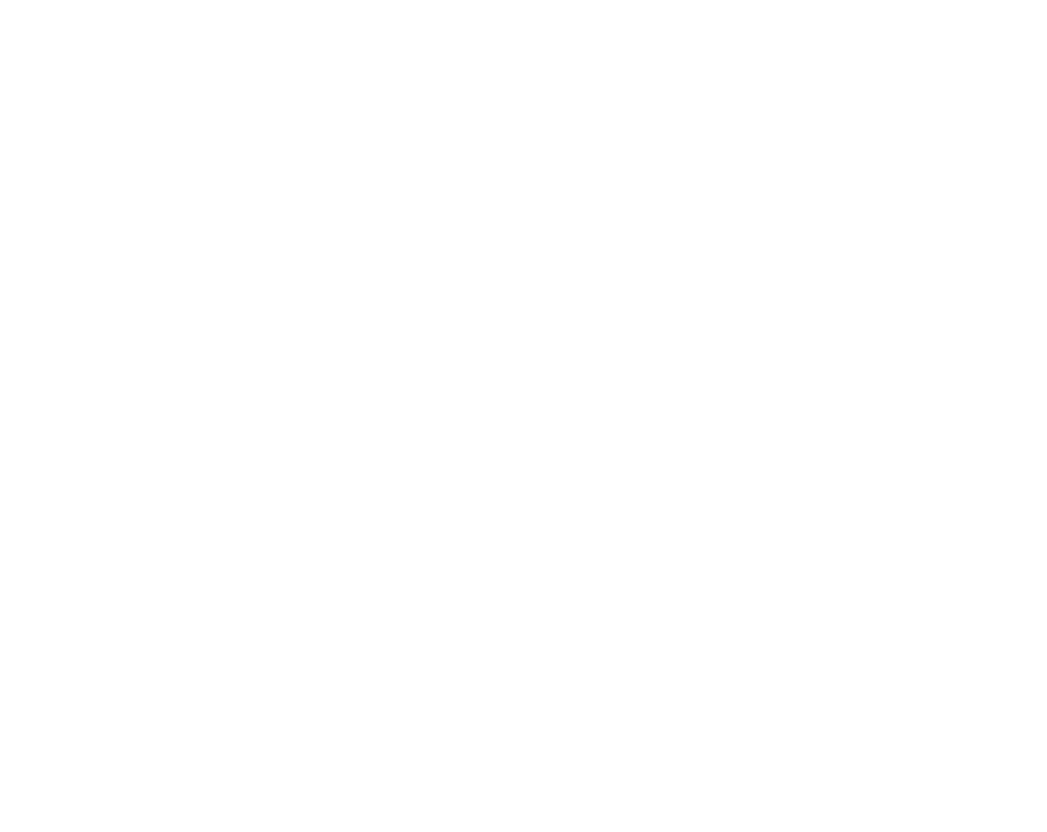
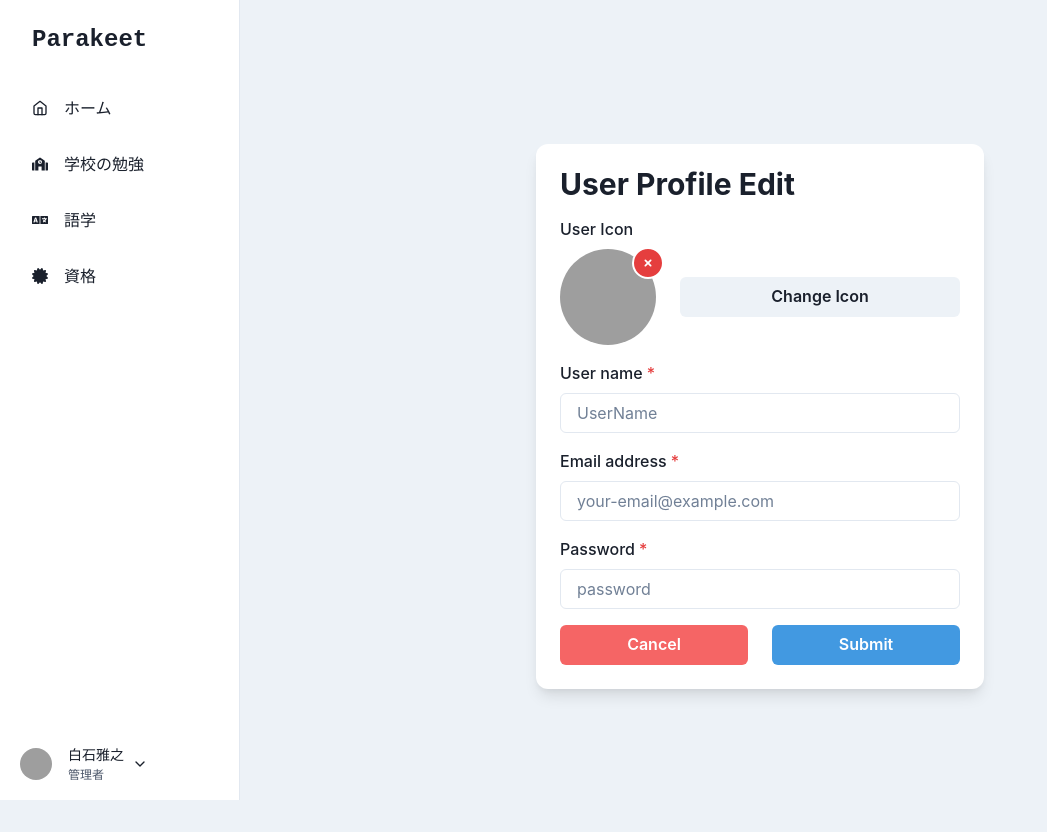
Before and after one commit to okpyjs/chatgpt-speech-front, a React (Create React App) app: page /profile in a window 1280 px wide. Before the commit this address had no page. Shown: the whole page, without its empty margins (0-1047 px from the left). Before the commit the page ends 800 px from the top, so only its background shows below. Built offline with nearby package versions, Linux system fonts and the light colour scheme; grey boxes are pictures that could not be loaded.

Commit message:
init profile

```diff
--- /dev/null
+++ b/src/pages/user/index.tsx
@@ -0,0 +1,107 @@
+import {
+    Button,
+    Flex,
+    FormControl,
+    FormLabel,
+    Heading,
+    Input,
+    Stack,
+    useColorModeValue,
+    HStack,
+    Avatar,
+    AvatarBadge,
+    IconButton,
+    Center,
+} from '@chakra-ui/react';
+import { SmallCloseIcon } from '@chakra-ui/icons';
+
+
+export default function UserProfileEdit(): JSX.Element {
+    return (
+        <Flex
+            minH={'100vh'}
+            align={'center'}
+            justify={'center'}
+            // bg={useColorModeValue('gray.50', 'gray.800')}
+        >
+            <Stack
+                spacing={4}
+                w={'full'}
+                maxW={'md'}
+                bg={useColorModeValue('white', 'gray.700')}
+                rounded={'xl'}
+                boxShadow={'lg'}
+                p={6}
+                my={12}>
+                <Heading lineHeight={1.1} fontSize={{ base: '2xl', sm: '3xl' }}>
+                    User Profile Edit
+                </Heading>
+                <FormControl id="userName">
+                    <FormLabel>User Icon</FormLabel>
+                    <Stack direction={['column', 'row']} spacing={6}>
+                        <Center>
+                            <Avatar size="xl" src="https://bit.ly/sage-adebayo">
+                                <AvatarBadge
+                                    as={IconButton}
+                                    size="sm"
+                                    rounded="full"
+                                    top="-10px"
+                                    colorScheme="red"
+                                    aria-label="remove Image"
+                                    icon={<SmallCloseIcon />}
+                                />
+                            </Avatar>
+                        </Center>
+                        <Center w="full">
+                            <Button w="full">Change Icon</Button>
+                        </Center>
+                    </Stack>
+                </FormControl>
+                <FormControl id="userName" isRequired>
+                    <FormLabel>User name</FormLabel>
+                    <Input
+                        placeholder="UserName"
+                        _placeholder={{ color: 'gray.500' }}
+                        type="text"
+                    />
+                </FormControl>
+                <FormControl id="email" isRequired>
+                    <FormLabel>Email address</FormLabel>
+                    <Input
+                        placeholder="your-email@example.com"
+                        _placeholder={{ color: 'gray.500' }}
+                        type="email"
+                    />
+                </FormControl>
+                <FormControl id="password" isRequired>
+                    <FormLabel>Password</FormLabel>
+                    <Input
+                        placeholder="password"
+                        _placeholder={{ color: 'gray.500' }}
+                        type="password"
+                    />
+                </FormControl>
+                <Stack spacing={6} direction={['column', 'row']}>
+                    <Button
+                        bg={'red.400'}
+                        color={'white'}
+                        w="full"
+                        _hover={{
+                            bg: 'red.500',
+                        }}>
+                        Cancel
+                    </Button>
+                    <Button
+                        bg={'blue.400'}
+                        color={'white'}
+                        w="full"
+                        _hover={{
+                            bg: 'blue.500',
+                        }}>
+                        Submit
+                    </Button>
+                </Stack>
+            </Stack>
+        </Flex>
+    );
+}
--- a/src/routes/router.tsx
+++ b/src/routes/router.tsx
@@ -11,7 +11,7 @@
 import Login from '../pages/register/Login';
 import EmailVerificationForm from '../pages/register/MailVerify';
 import { Plan } from '../pages/plan';
-// import UserProfile from '../pages/user';
+import UserProfileEdit from '../pages/user';
 
 export const Router = () => (
     <BrowserRouter>
@@ -25,7 +25,7 @@
             <Route path="/school" element={<SidebarWithHeader children={"School"} name="school"/>}></Route>
             <Route path="/language" element={<SidebarWithHeader children={"Language"} name="language"/>}></Route>
             <Route path="/certificate" element={<SidebarWithHeader children={"Certificate"} name="certificate"/>}></Route>
-            {/* <Route path="/profile" element={<SidebarWithHeader children={<UserProfile name="abc" email="sg.pythondev@gmail.com" avatarUrl='error' />} name="profile"/>}></Route> */}
+            <Route path="/profile" element={<SidebarWithHeader children={<UserProfileEdit/>} name="profile"/>}></Route>
             <Route path="/setting" element={<SidebarWithHeader children={"Setting"} name="certificate"/>}></Route>
             <Route path="/plan" element={<SidebarWithHeader children={<Plan />} name="plan"/>}></Route>
             {/* <Route path="*" element={<Navigate to={"/"}/>}></Route> */}
```
